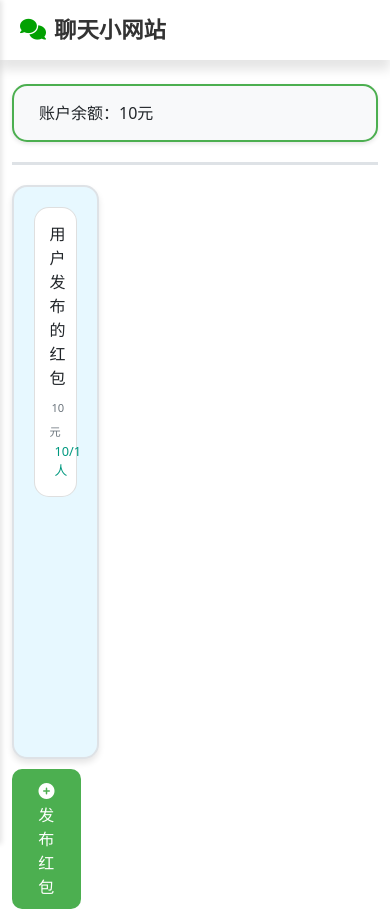
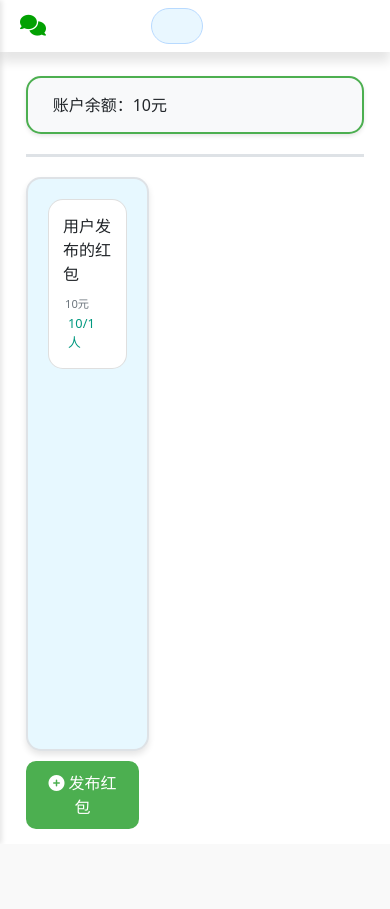
Before and after one commit to LJH254/ljh-django-chat, a Django app: template templates/envelope.html in a window 390 px wide. After the commit the page ends 829 px from the top, so only its background shows below. Run offline with Django 3.2, Linux system fonts and the light colour scheme; the template is opened without the code that fills it: most values are stand-ins (such as "Sample title", 1, 10 or a date in 2020); some libraries are stand-ins or nearby versions; some web fonts are replaced.

Commit message:
细节优化改进

```diff
--- a/consumers.py
+++ b/consumers.py
@@ -35,6 +35,8 @@ class ChatConsumer(AsyncWebsocketConsumer):
         message = text_data_json['message']
         csrftoken = text_data_json['csrfToken']
 
+        chat_history.append([csrftoken, message])
+
         # 广播消息到群组
         await self.channel_layer.group_send(
             self.room_group_name,
@@ -50,7 +52,6 @@ class ChatConsumer(AsyncWebsocketConsumer):
         # 处理群组发送的消息
         message = event['message']
         csrftoken = event['csrf_token']
-        chat_history.append([csrftoken, message])
 
         if self.channel_name == event['sender_channel']:
             return
--- a/static/css/main/envelope.css
+++ b/static/css/main/envelope.css
@@ -1,3 +1,7 @@
+.container-lg {
+    width: 93%;
+}
+
 .main-content {
     display: grid;
     grid-template-columns: 1fr 2fr;
@@ -27,7 +31,7 @@
     padding: 20px;
     background: #e7f8ff;
     box-shadow: 0 4px 6px rgba(0, 0, 0, 0.1);
-    width: 100%;
+    width: 88%;
     height: calc(100vh - 270px);
     overflow-y: auto;
 }
@@ -119,20 +123,6 @@
     margin: 20px 0;
 }
 
-@media (max-width: 768px) {
-    .redpacket-title {
-        font-size: 1.2rem;
-    }
-
-    .red-packet {
-        width: 78%;
-    }
-
-    .list-container {
-        width: 110%;
-    }
-}
-
 .i-margin {
     margin-right: 5px;
 }
@@ -177,6 +167,13 @@
     to { opacity: 0; transform: translateY(-20px); }
 }
 
+.release-btn-container {
+    display: flex;
+    align-items: center;
+    justify-content: center;
+    width: 88%;
+}
+
 .release-btn {
     padding: 10px 20px;
     margin-top: 10px;
@@ -202,3 +199,23 @@ label {
 .required {
     box-shadow: inset 0 1px 2px rgba(0, 0, 0, 0.25);
 }
+
+@media (max-width: 768px) {
+    .redpacket-title {
+        font-size: 1.2rem;
+    }
+
+    .red-packet {
+        width: 60%;
+    }
+
+    .list-container, .release-btn-container {
+        width: 110%;
+    }
+}
+
+@media (max-width: 650px) {
+    .red-packet {
+        width: 225px;
+    }
+}
--- a/static/css/utils/navigator.css
+++ b/static/css/utils/navigator.css
@@ -43,21 +43,21 @@
     border: 1px solid #b8daff;
 }
 
+.navbar-nav .nav-link {
+    padding: 0.5rem 0.7rem;
+    font-size: 0.9rem;
+}
+
 .navbar-nav {
     flex-direction: row;
 }
 
-@media (min-width: 768px) {
-    .navbar-nav .nav-link {
-        padding: 0.5rem 0.7rem;
-        font-size: 0.9rem;
-    }
-    .navbar-brand {
-        font-size: 1.2rem;
-    }
+.collapse {
+    display: flex !important;
+    flex-basis: auto;
 }
 
-@media (max-width: 550px) {
+@media (max-width: 432px) {
     .navbar {
         padding: 0.5rem;
     }
@@ -69,3 +69,13 @@
         font-size: 1.1rem;
     }
 }
+
+@media (max-width: 648px) {
+    .website-name {
+        display: none;
+    }
+
+    .navbar-brand i {
+        margin-right: 0;
+    }
+}
--- a/templates/chat_base.html
+++ b/templates/chat_base.html
@@ -34,7 +34,7 @@
         <div class="container-fluid">
             <a class="navbar-brand" href="/">
                 <i class="fa-solid fa-comments" style="color: #02a102;"></i>
-                聊天小网站
+                <span class="website-name">聊天小网站</span>
             </a>
             <div class="collapse navbar-collapse" id="navbarNav">
                 <ul class="navbar-nav ms-4">
@@ -84,7 +84,7 @@
         <source src="{% static 'sound/ding.wav' %}" type="audio/mpeg">
     </audio>
 
-    <div class="container" style="display: flex; flex: 1; align-items: center; justify-content: center;">
+    <div class="container-lg" style="display: flex; flex: 1; align-items: center; justify-content: center;">
         <div class="toast-container custom-toast">
             <div id="tipToast" style="animation: fadeIn 0.3s;border-radius: 12px;" class="toast align-items-center bg-white" role="alert" aria-live="assertive" aria-atomic="true">
                 <div class="d-flex">
--- a/templates/envelope.html
+++ b/templates/envelope.html
@@ -33,9 +33,9 @@
         <div class="container-fluid">
             <a class="navbar-brand" href="/">
                 <i class="fa-solid fa-comments" style="color: #02a102;"></i>
-                聊天小网站
+                <span class="website-name">聊天小网站</span>
             </a>
-            <div class="collapse navbar-collapse" id="navbarNav">
+            <div class="collapse navbar-collapse" id="navbarNav" style="display: flex !important;">
                 <ul class="navbar-nav ms-4">
                     <li class="nav-item">
                         <a href="/chat/" class="nav-link">
@@ -78,7 +78,7 @@
         <i class="fa-solid fa-bars fa-xs"></i>
     </button>
 
-    <div class="container mt-4">
+    <div class="container-lg mt-4">
         <div class="toast-container custom-toast">
             <div id="tipToast" style="animation: fadeIn 0.3s;border-radius: 12px;" class="toast align-items-center bg-white" role="alert" aria-live="assertive" aria-atomic="true">
                 <div class="d-flex">
@@ -105,10 +105,8 @@
 
         <div class="main-content">
             <div class="a-list-container">
-                <div style="display: inline-block;width: 70%;">
                 <div class="list-container">
                     <div class="list-group">
-                            <!-- 修改为4个红包选项，添加data-id属性 -->
                         {% for envelope in public_env_qs %}
                             {% if envelope.is_completed or envelope.id in received_envs_ids %}
                                 <a class="list-group-item list-item disabled" data-id="{{ envelope.id }}">
@@ -138,12 +136,11 @@
                         {% endfor %}
                     </div>
                 </div>
-                    <div style="display: flex;align-items: center;justify-content: center">
+                <div class="release-btn-container">
                     <button class="btn btn-primary release-btn" data-bs-toggle="modal" data-bs-target="#ReleaseModal">
                         <i class="fa-solid fa-circle-plus"></i>
                         发布红包
                     </button>
-                    </div>
                 </div>
             </div>
 
```
Also changed, not shown: static/css/main/chat.css (+9 -5 lines). Lines whose indentation alone changed are shown as unchanged.
